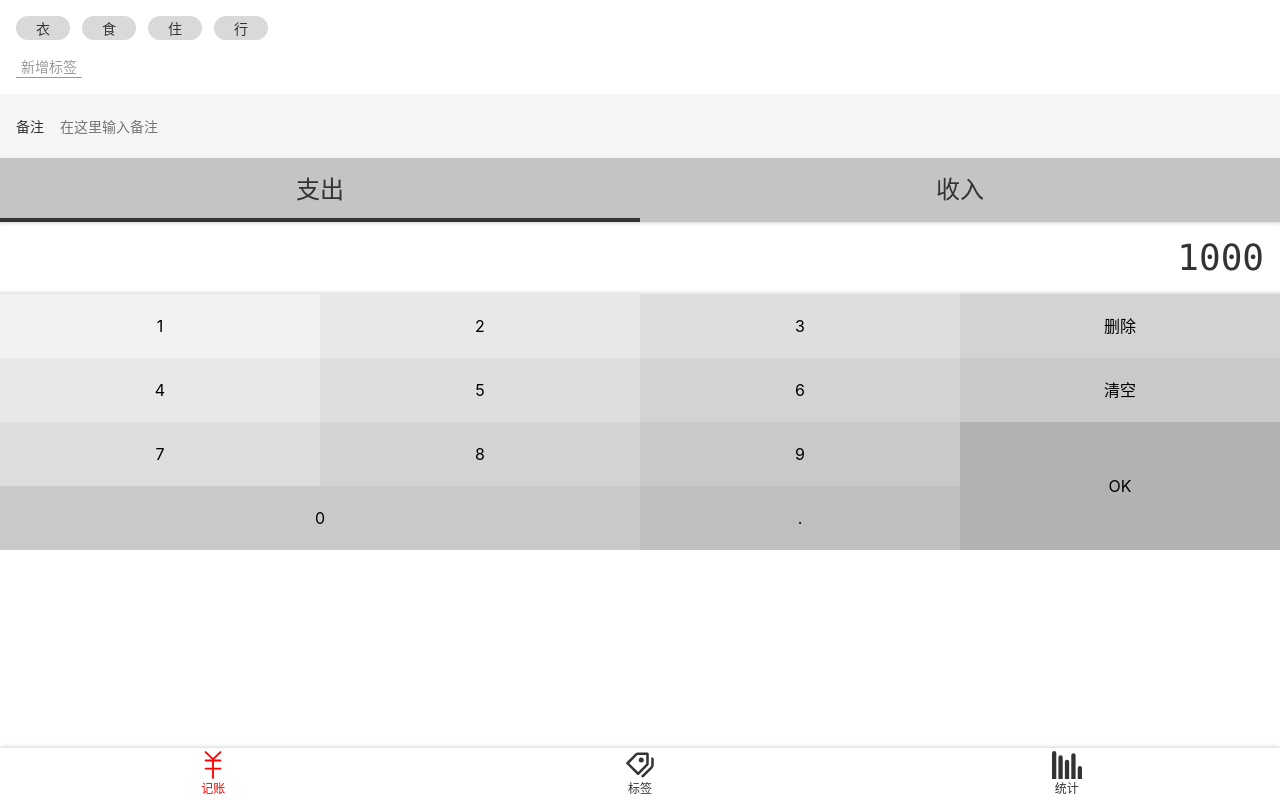
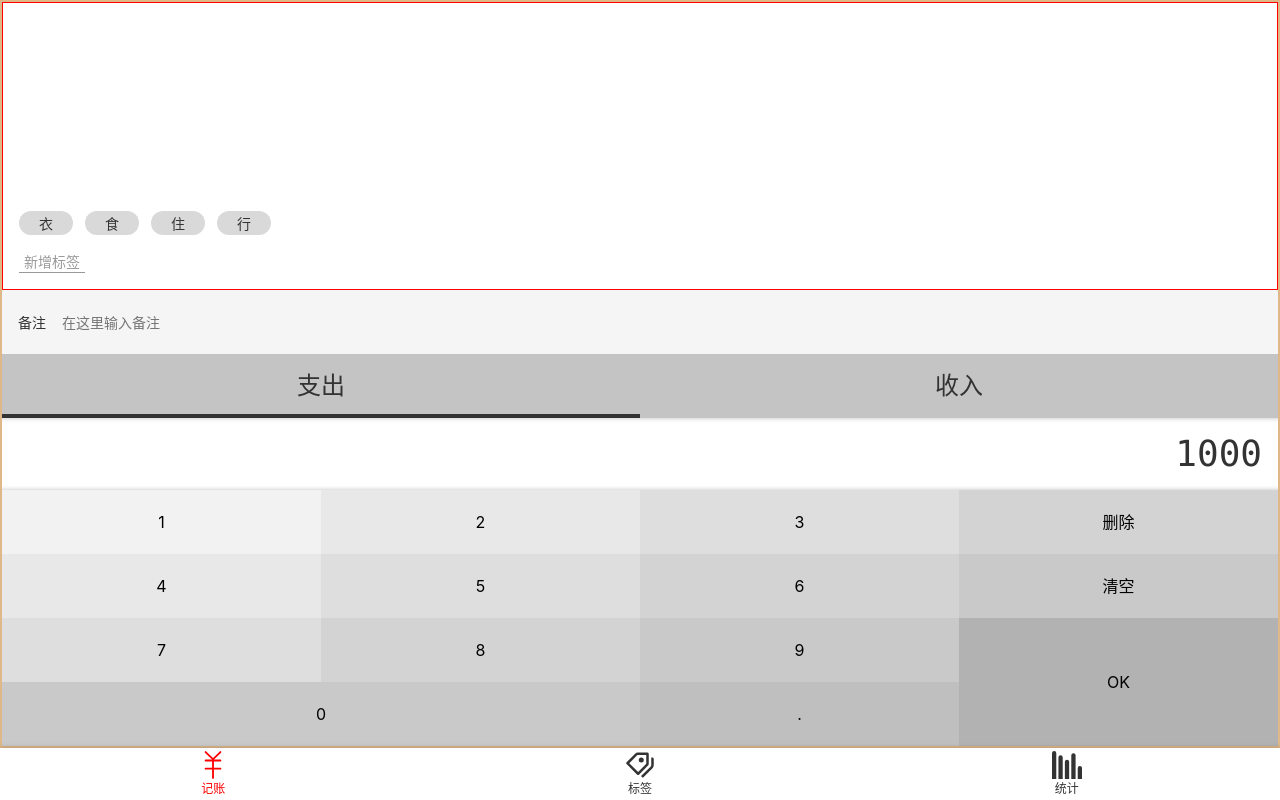
Before and after one commit to backlash-go/mormoney, a Vue app: page /#/money in a window 1280 px wide. Built offline with nearby package versions, Linux system fonts and the light colour scheme.

Commit message:
add money

```diff
--- a/src/components/Layout.vue
+++ b/src/components/Layout.vue
@@ -1,7 +1,7 @@
 <template>
 
-  <div class="nav-wrapper">
-    <div class="content">
+  <div class="layout-wrapper">
+    <div class="content" :class="classPrefix && `${classPrefix}-content`">
       <slot></slot>
     </div>
 
@@ -11,13 +11,17 @@
 
 <script lang="ts">
 export default {
+  props: ['classPrefix'],
   name: 'Layout'
+
 };
 </script>
 
+
+
 <style lang="scss" scoped>
 
-.nav-wrapper {
+.layout-wrapper {
   display: flex;
   flex-direction: column;
   height: 100vh;
--- a/src/views/Money.vue
+++ b/src/views/Money.vue
@@ -1,30 +1,6 @@
 <template>
-  <Layout>
-    <div class="tags">
-      <ul class="current">
-        <li>衣</li>
-        <li>食</li>
-        <li>住</li>
-        <li>行</li>
-      </ul>
-      <div class="new">
-        <button>新增标签</button>
-      </div>
-    </div>
+  <Layout class-prefix="layout">
 
-    <div>
-      <label class="notes">
-        <span class="name">备注</span>
-        <input type="text" placeholder="在这里输入备注">
-      </label>
-    </div>
-
-    <div>
-      <ul class="types">
-        <li class="selected">支出</li>
-        <li>收入</li>
-      </ul>
-    </div>
 
     <div class="numberPad">
       <div class="output">1000</div>
@@ -46,6 +22,34 @@
       </div>
 
     </div>
+    <div>
+      <ul class="types">
+        <li class="selected">支出</li>
+        <li>收入</li>
+      </ul>
+    </div>
+    <div>
+      <label class="notes">
+        <span class="name">备注</span>
+        <input type="text" placeholder="在这里输入备注">
+      </label>
+    </div>
+
+    <div class="tags">
+      <div class="new">
+        <button>新增标签</button>
+      </div>
+      <ul class="current">
+        <li>衣</li>
+        <li>食</li>
+        <li>住</li>
+        <li>行</li>
+      </ul>
+    </div>
+
+
+
+
   </Layout>
 </template>
 
@@ -55,15 +59,33 @@
 };
 </script>
 
+<style lang="scss">
+.layout-content{
+  border: 2px solid burlywood;
+  display: flex;
+  flex-direction: column-reverse;
+}
+</style>
+
+
+
 <style lang="scss" scoped>
 @import "~@/assets/style/helper.scss";
 
 .tags {
   font-size: 14px;
   padding: 16px;
+  flex-grow: 1;
+  border: 1px solid red;
+  display: flex;
+  flex-direction: column-reverse;
+
 
   > .current {
     display: flex;
+    flex-wrap: wrap;
+
+
 
     > li {
       display: flex;
```
